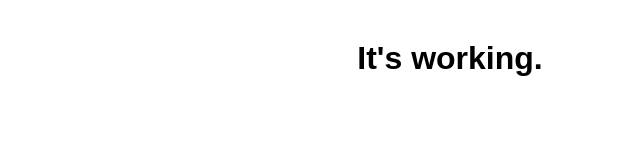
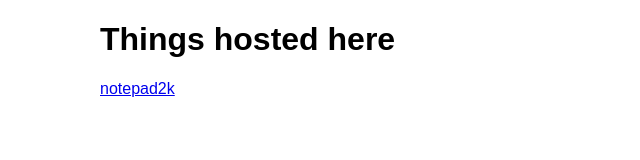
Before and after one commit to ferbivore/ferbivore.github.io, a plain HTML site: page index.html in a window 1280 px wide. Shown: the whole page, without its empty margins (190-830 px from the left). Drawn offline with Linux system fonts and the light colour scheme.

Commit message:
proper homepage

```diff
--- a/index.html
+++ b/index.html
@@ -1,7 +1,12 @@
 <!DOCTYPE html>
 <html><head>
-  <title>Ferbivore's Corner of the Web</title>
-  <style>h1{text-align:center;margin-top:40px; font-family:sans-serif;}</style>
+	<title>Ferbivore's Corner of the Web</title>
+<style>
+	html{font-family:sans-serif;}
+	body{width:700px;margin:auto;}
+	@media(max-width:760px){body{width:90%}}
+	</style>
 </head><body>
-  <h1>It's working.</h1>
+	<h1>Things hosted here</h1>
+	<a href="notepad2k/">notepad2k</a>
 </body></html>
```
